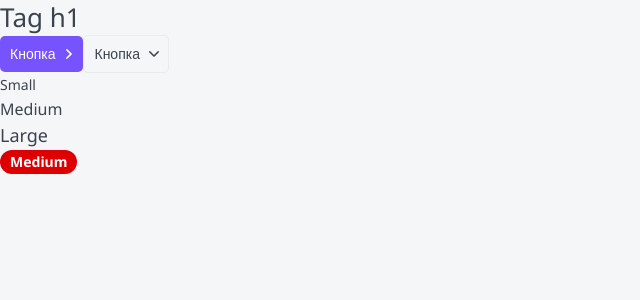
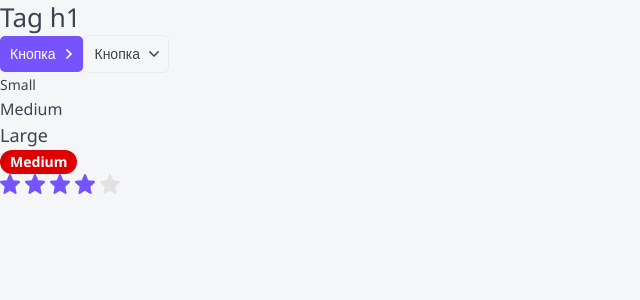
Before and after one commit to kruushik89/next-js, a Next.js app: page / in a window 1280 px wide. Shown: the top 300 px of the page, without its empty margins (0-640 px from the left). Built offline with nearby package versions, Linux system fonts and the light colour scheme.

Commit message:
created Rating component

```diff
--- /dev/null
+++ b/components/Rating/Rating.module.css
@@ -0,0 +1,8 @@
+.filled {
+    fill: var(--primary);
+}
+
+.star {
+    margin-right: 5px;
+    cursor: pointer;
+}
--- /dev/null
+++ b/components/Rating/Rating.tsx
@@ -0,0 +1,27 @@
+import React, {useEffect, useState} from 'react';
+import cn from 'classnames';
+import StarIcon from './star.svg';
+import {RatingProps} from "./Rating.props";
+import styles from "./Rating.module.css";
+
+export const Rating = ({rating, setRating, isEditable = false, ...props}: RatingProps): JSX.Element => {
+    const [ratingArray, setRatingArray] = useState<JSX.Element[]>(new Array(5).fill(<></>));
+    useEffect(() => {
+        constructRating(rating);
+    }, [rating]);
+    const constructRating = (currentRating: number) => {
+        const updateArray = ratingArray.map((r: JSX.Element, i: number) => {
+            return (
+                <StarIcon key={i} className={cn(styles.star, {
+                    [styles.filled]: i < currentRating
+                })}/>
+            )
+        })
+        setRatingArray(updateArray);
+    }
+    return (
+        <div {...props}>
+            {ratingArray.map((r, i) => <span key={i}>{r}</span>)}
+        </div>
+    )
+};
--- a/components/index.ts
+++ b/components/index.ts
@@ -2,3 +2,4 @@
 export * from "./Button/Button";
 export * from "./P/P";
 export * from "./Tag/Tag";
+export * from "./Rating/Rating";
--- a/package.json
+++ b/package.json
@@ -10,6 +10,7 @@
   "dependencies": {
     "@svgr/webpack": "^6.2.0",
     "classnames": "^2.3.1",
+    "eslint-plugin-react-hooks": "^4.3.0",
     "next": "12.0.7",
     "react": "17.0.2",
     "react-dom": "17.0.2"
--- a/pages/index.tsx
+++ b/pages/index.tsx
@@ -1,4 +1,4 @@
-import {Button, Htag, P, Tag} from "../components";
+import {Button, Htag, P, Rating, Tag} from "../components";
 
 export default function Home(): JSX.Element {
     return (
@@ -10,6 +10,7 @@
             <P>Medium</P>
             <P size='l'>Large</P>
             <Tag color='red' size='m'>Medium</Tag>
+            <Rating rating={4}/>
         </div>
     )
 }
```
Also changed, not shown: components/Rating/Rating.props.ts (added, +7 -0 lines), .eslintrc.json, components/Rating/star.svg (added), 1 other file (tests, documents, lock files or other folders).
